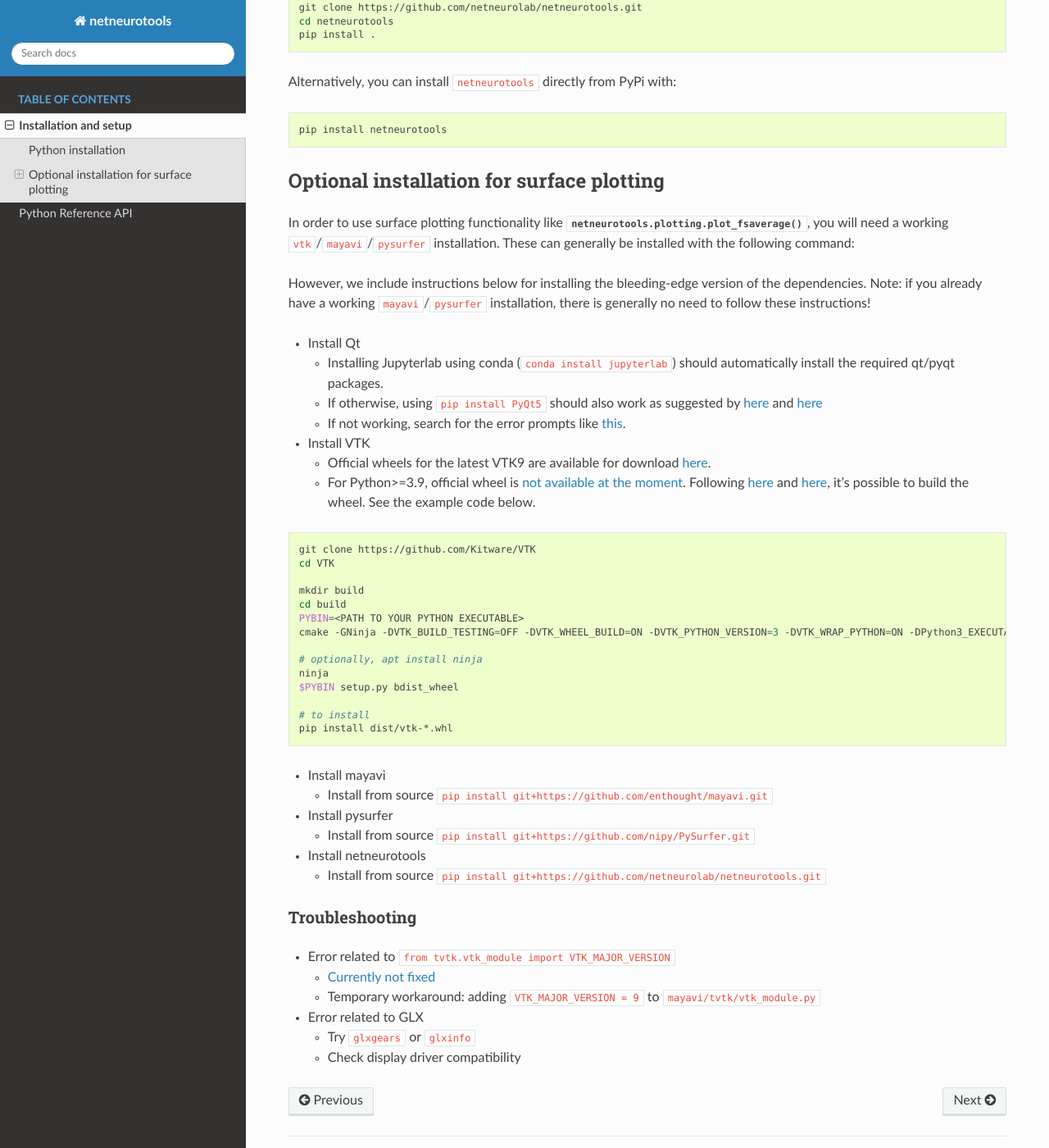
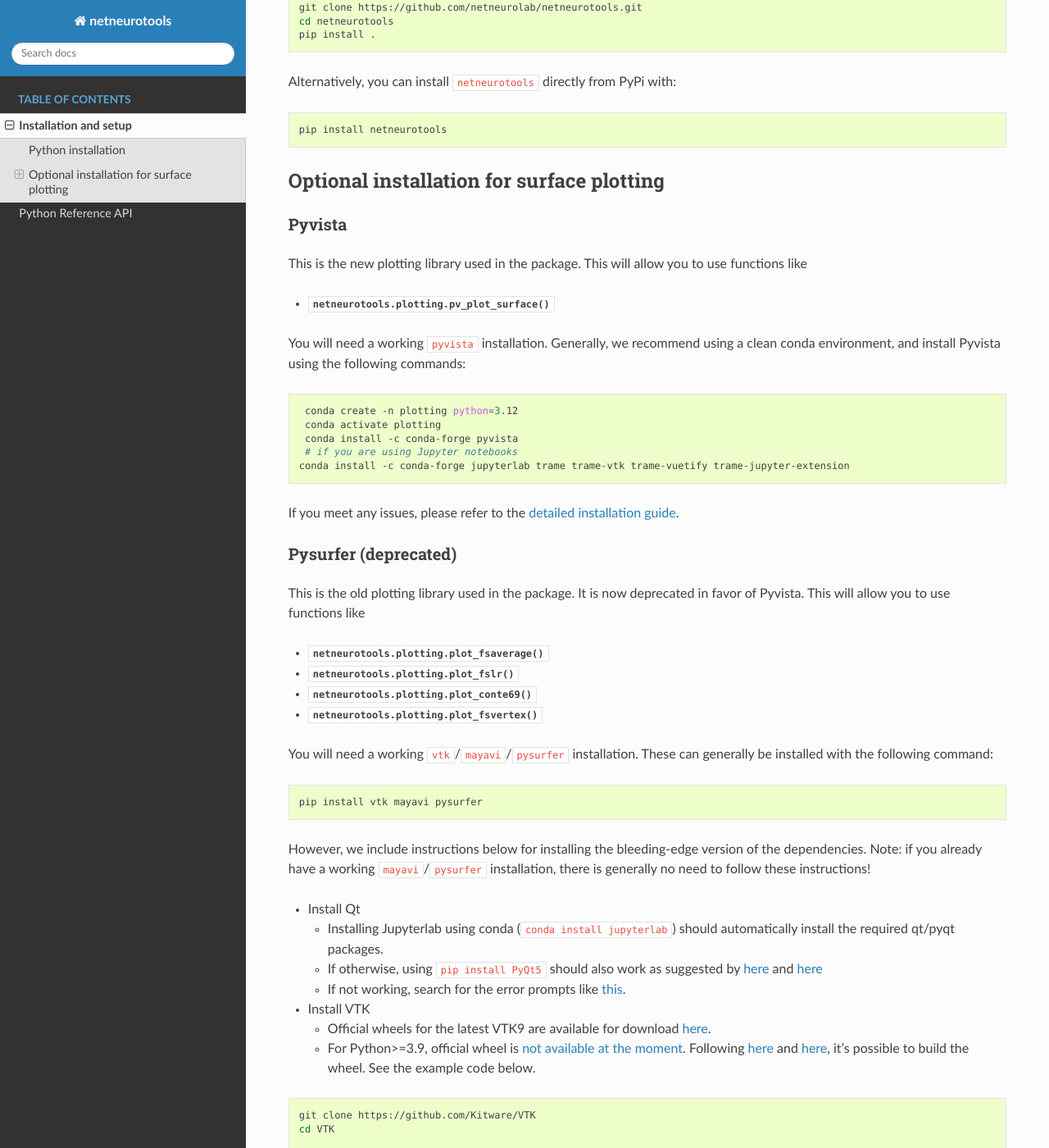
Before and after one commit to netneurolab/netneurotools, a Sphinx documentation site: the page built from docs/installation.rst, in a window 1280 px wide and 1400 px high, scrolled down 301 px. Shown: the whole window at 82% size. Built offline with Sphinx 7.4.7 and the Read the Docs theme 3.1.0, drawn with Linux system fonts in a browser that asks for light colours; pages that are not in the unit, such as notebooks, are missing from menus; some of the changed text lies outside the part shown.

Commit message:
Update documentation to reflect transition from PySurfer to Pyvista for surface plotting

```diff
--- a/docs/installation.rst
+++ b/docs/installation.rst
@@ -24,15 +24,47 @@
 
     pip install netneurotools
 
+
 Optional installation for surface plotting
 ------------------------------------------
 
-In order to use surface plotting functionality like
-:py:func:`netneurotools.plotting.plot_fsaverage`, you will need a working
-``vtk``/``mayavi``/``pysurfer`` installation. These can generally be installed
-with the following command:
+Pyvista
+~~~~~~~
 
-.. code-block: bash
+This is the new plotting library used in the package. This will allow you to use functions like
+
+-  :py:func:`netneurotools.plotting.pv_plot_surface`
+
+You will need a working ``pyvista`` installation.
+Generally, we recommend using a clean conda environment, and install Pyvista using the following commands:
+
+.. code-block:: bash
+
+    conda create -n plotting python=3.12
+    conda activate plotting
+    conda install -c conda-forge pyvista
+    # if you are using Jupyter notebooks
+   conda install -c conda-forge jupyterlab trame trame-vtk trame-vuetify trame-jupyter-extension
+
+If you meet any issues, please refer to the
+`detailed installation guide <https://docs.pyvista.org/getting-started/installation.html>`_.
+
+
+Pysurfer (deprecated)
+~~~~~~~~~~~~~~~~~~~~~
+
+This is the old plotting library used in the package. It is now deprecated in favor of Pyvista.
+This will allow you to use functions like
+
+-  :py:func:`netneurotools.plotting.plot_fsaverage`
+-  :py:func:`netneurotools.plotting.plot_fslr`
+-  :py:func:`netneurotools.plotting.plot_conte69`
+-  :py:func:`netneurotools.plotting.plot_fsvertex`
+
+You will need a working ``vtk``/``mayavi``/``pysurfer`` installation.
+These can generally be installed with the following command:
+
+.. code-block:: bash
 
     pip install vtk mayavi pysurfer
 
@@ -94,8 +126,9 @@
    -  Install from source
       ``pip install git+https://github.com/netneurolab/netneurotools.git``
 
-Troubleshooting
-~~~~~~~~~~~~~~~
+
+Here are some common issues and their solutions:
+
 
 -  Error related to ``from tvtk.vtk_module import VTK_MAJOR_VERSION``
 
```
Also changed, not shown: docs/api.rst (+9 -9 lines).
